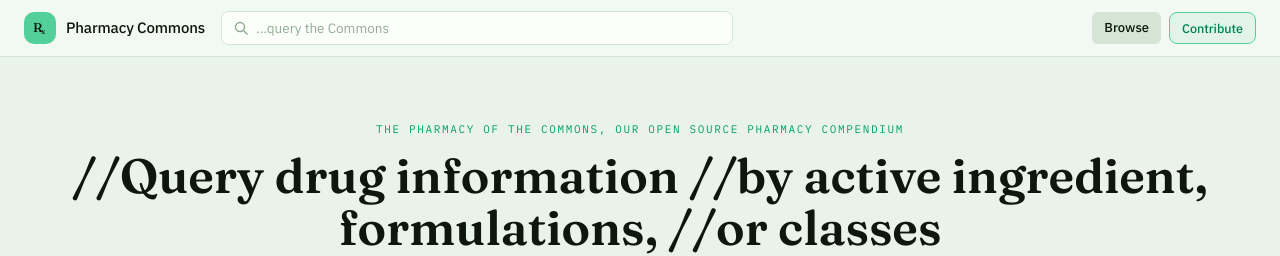
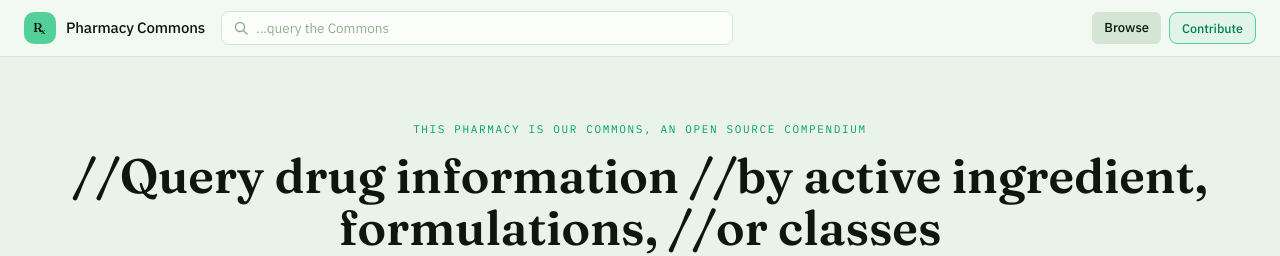
Before and after one commit to JoshuaSemock/pharmacycommons.org, a React (Vite) app: page / in a window 1280 px wide. Shown: the top 256 px of the page. Built offline with nearby package versions, Linux system fonts and the light colour scheme; the HTML template or start-up script is replaced by a standard one.

Commit message:
Update SearchView.tsx

```diff
--- a/src/SearchView.tsx
+++ b/src/SearchView.tsx
@@ -32,7 +32,7 @@ export default function SearchView({ initialQuery, onNavigate }: SearchViewProps
 
       {/* Hero search */}
       <section className="pt-16 pb-12 text-center">
-        <p className="mb-3 font-mono text-[11px] uppercase tracking-[0.15em] text-aqua-600">The Pharmacy of the Commons, our open source pharmacy compendium</p>
+        <p className="mb-3 font-mono text-[11px] uppercase tracking-[0.15em] text-aqua-600">This Pharmacy is our Commons, an open source compendium</p>
         <h1 className="font-display text-4xl sm:text-5xl font-semibold text-sage-900 leading-[1.1] mb-4" style={{ fontFamily: 'var(--font-display)' }}>
           //Query drug information
           //by active ingredient,<br className="hidden sm:block" /> formulations,
```
